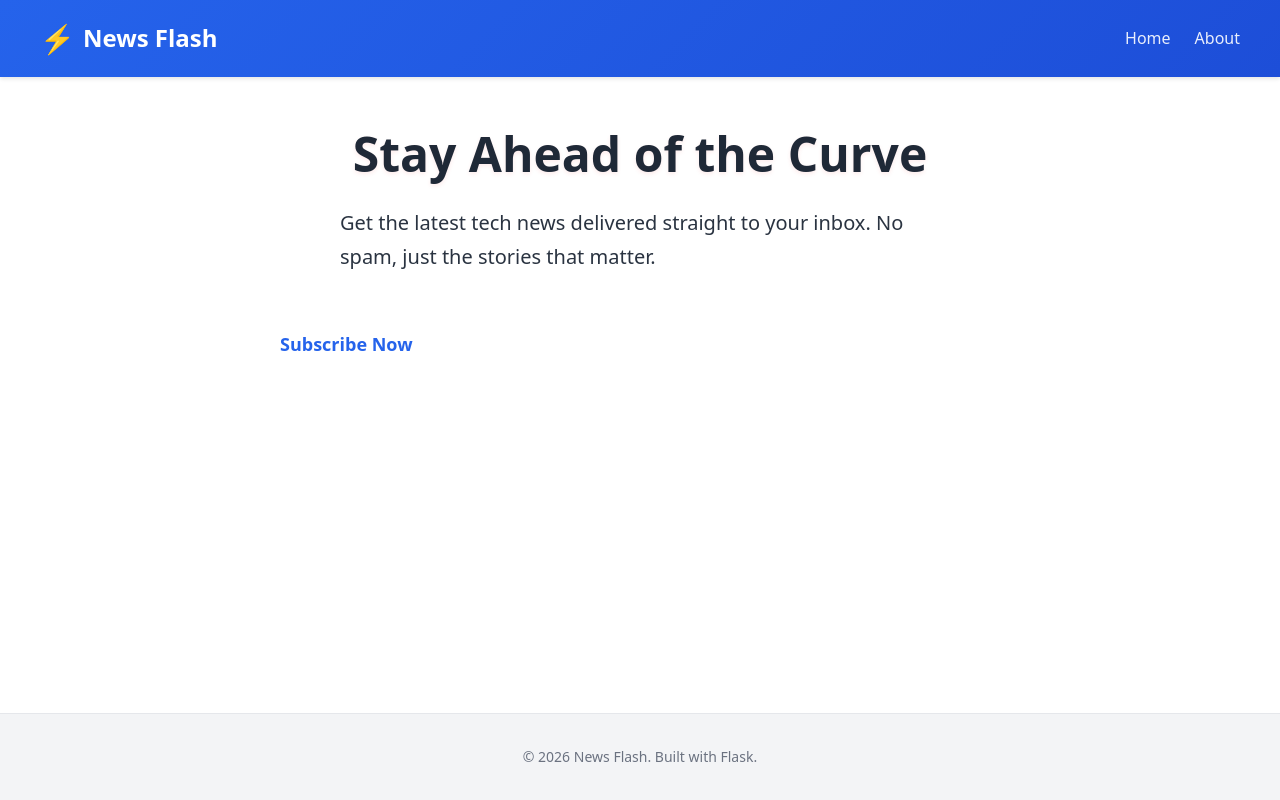
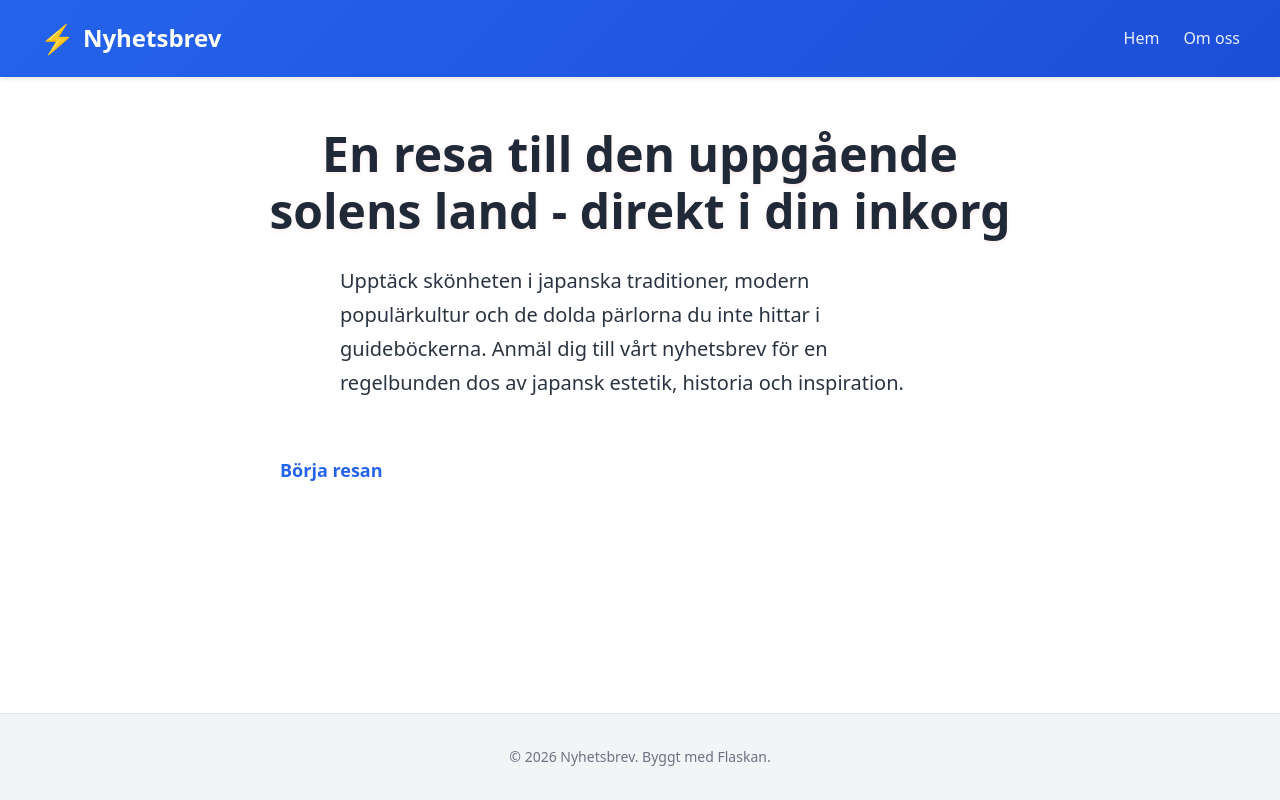
Before and after one commit to jsawing/G5Project, a Flask app: page / in a window 1280 px wide. Run offline with Flask 3, Linux system fonts and the light colour scheme.

Commit message:
Webpage small updates

```diff
--- a/application/app/presentation/templates/base.html
+++ b/application/app/presentation/templates/base.html
@@ -178,14 +178,14 @@
         <div class="header__container">
             <a href="/" class="header__logo">
                 <span class="header__logo-icon">&#9889;</span>
-                News Flash
-                <!-- Nyhetsbrev -->
+                <!-- News Flash -->
+                Nyhetsbrev
             </a>
             <nav class="header__nav">
-                <a href="/" class="header__nav-link">Home</a>
-                <!-- <a href="/" class="header__nav-link">Hem</a> -->
-                <a href="#" class="header__nav-link">About</a>
-                <!-- <a href="#" class="header__nav-link">Om oss</a> -->
+                <!-- <a href="/" class="header__nav-link">Home</a> -->
+                <a href="/" class="header__nav-link">Hem</a>
+                <!-- <a href="#" class="header__nav-link">About</a> -->
+                <a href="#" class="header__nav-link">Om oss</a>
             </nav>
         </div>
     </header>
@@ -197,7 +197,8 @@
     <footer class="footer">
         <div class="footer__container">
             <p class="footer__text">
-                &copy; 2026 News Flash. Built with Flask.
+                <!-- &copy; 2026 News Flash. Built with Flask. -->
+                &copy; 2026 Nyhetsbrev. Byggt med Flaskan.
             </p>
         </div>
     </footer>
--- a/application/app/presentation/templates/index.html
+++ b/application/app/presentation/templates/index.html
@@ -48,7 +48,7 @@
     }
     .hero__cta:hover {
         /*background-color: #f8fafc;*/
-        background-color: #56cada;
+        background-color: #ebdf37;
         transform: translateY(-2px);
         box-shadow: 0 8px 20px rgba(0, 0, 0, 0.2);
     }
@@ -69,20 +69,20 @@
 {% block content %}
 <section class="hero">
     <div class="hero__container">
-        <h1 class="hero__title">Stay Ahead of the Curve</h1>
-        <!-- <h1 class="hero__title">En resa till den uppgående solens land - direkt i din inkorg</h1> -->
+        <!-- <h1 class="hero__title">Stay Ahead of the Curve</h1> -->
+        <h1 class="hero__title">En resa till den uppgående solens land - direkt i din inkorg</h1>
         <p class="hero__subtitle">
-            Get the latest tech news delivered straight to your inbox.
-            No spam, just the stories that matter.
-             <!-- Upptäck skönheten i japanska traditioner, modern populärkultur  -->
-             <!-- och de dolda pärlorna du inte hittar i guideböckerna. Anmäl dig  -->
-             <!-- till vårt nyhetsbrev för en regelbunden dos av japansk estetik,  -->
-             <!-- historia och inspiration. -->
+            <!-- Get the latest tech news delivered straight to your inbox. -->
+            <!-- No spam, just the stories that matter. -->
+            Upptäck skönheten i japanska traditioner, modern populärkultur
+            och de dolda pärlorna du inte hittar i guideböckerna. Anmäl dig
+            till vårt nyhetsbrev för en regelbunden dos av japansk estetik,
+            historia och inspiration.
 
         </p>
         <a href="{{ url_for('public.subscribe') }}" class="btn btn--primary hero__cta">
-            Subscribe Now
-            <!-- Börja resan -->
+            <!-- Subscribe Now -->
+            Börja resan
         </a>
     </div>
 </section>
```
